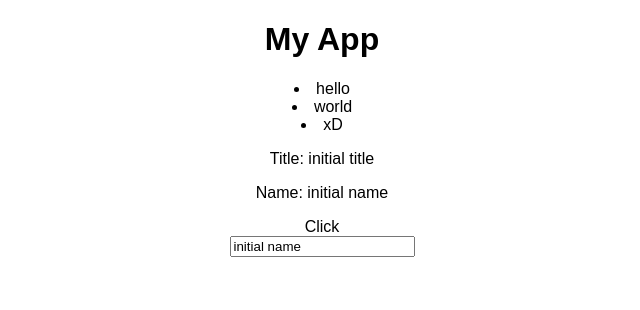
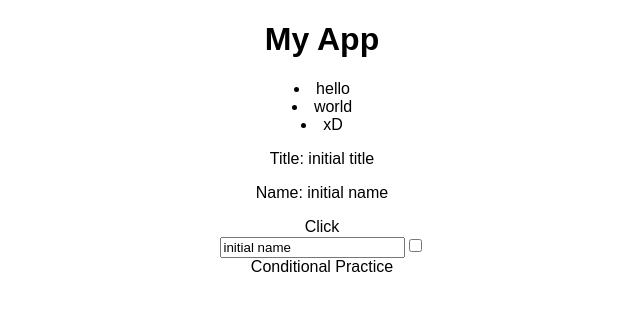
Before and after one commit to jasonyliang/react-crud-app, a React (Create React App) app in the folder crud-app/: page / in a window 1280 px wide. Shown: the top 310 px of the page, without its empty margins (318-958 px from the left). Built offline with nearby package versions, Linux system fonts and the light colour scheme.

Commit message:
conditionals

```diff
--- a/crud-app/src/App.js
+++ b/crud-app/src/App.js
@@ -13,7 +13,9 @@ class App extends Component {
 
     this.state = {
       name: "initial name",
-      title: "initial title"
+      title: "initial title",
+      check: true,
+      shouldRender: true
     };
   }
   onClick = () => {
@@ -27,6 +29,17 @@ class App extends Component {
       name: event.target.value
     });
   };
+  updateCheck = () => {
+    this.setState({
+      check: !this.state.check
+    });
+  };
+  // renderWords = words => {
+  //   if (!this.state.shouldRender) {
+  //     return null;
+  //   }
+  //   return words;
+  // };
   render() {
     const list = ["hello", "world", "xD"];
     return (
@@ -45,6 +58,16 @@ class App extends Component {
         />
 
         <input onChange={this.updateName} value={this.state.name} />
+        <input
+          type="checkbox"
+          onChange={this.updateCheck}
+          value={this.state.check}
+        />
+
+        {/* <p>{this.renderWords("Conditional Practice")}</p> */}
+        <div>
+          {this.state.shouldRender ? <div>Conditional Practice</div> : null}
+        </div>
       </div>
     );
   }
```
